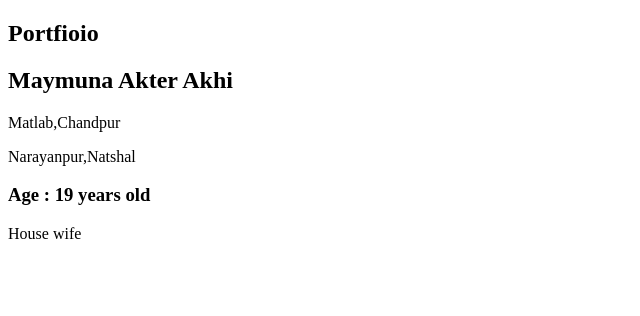
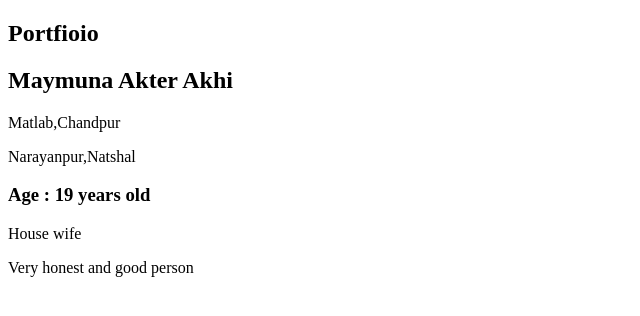
Before and after one commit to Mehedi3450/GitHub-Review, a plain HTML site: page index.html in a window 1280 px wide. Shown: the whole page, without its empty margins (0-640 px from the left). Drawn offline with Linux system fonts and the light colour scheme.

Commit message:
added small info about personality

```diff
--- a/index.html
+++ b/index.html
@@ -16,6 +16,7 @@
         <section>
             <h3>Age : 19 years old</h3>
             <p>House wife</p>
+            <p>Very honest and good person</p>
         </section>
     </nav>
 </body>
```
